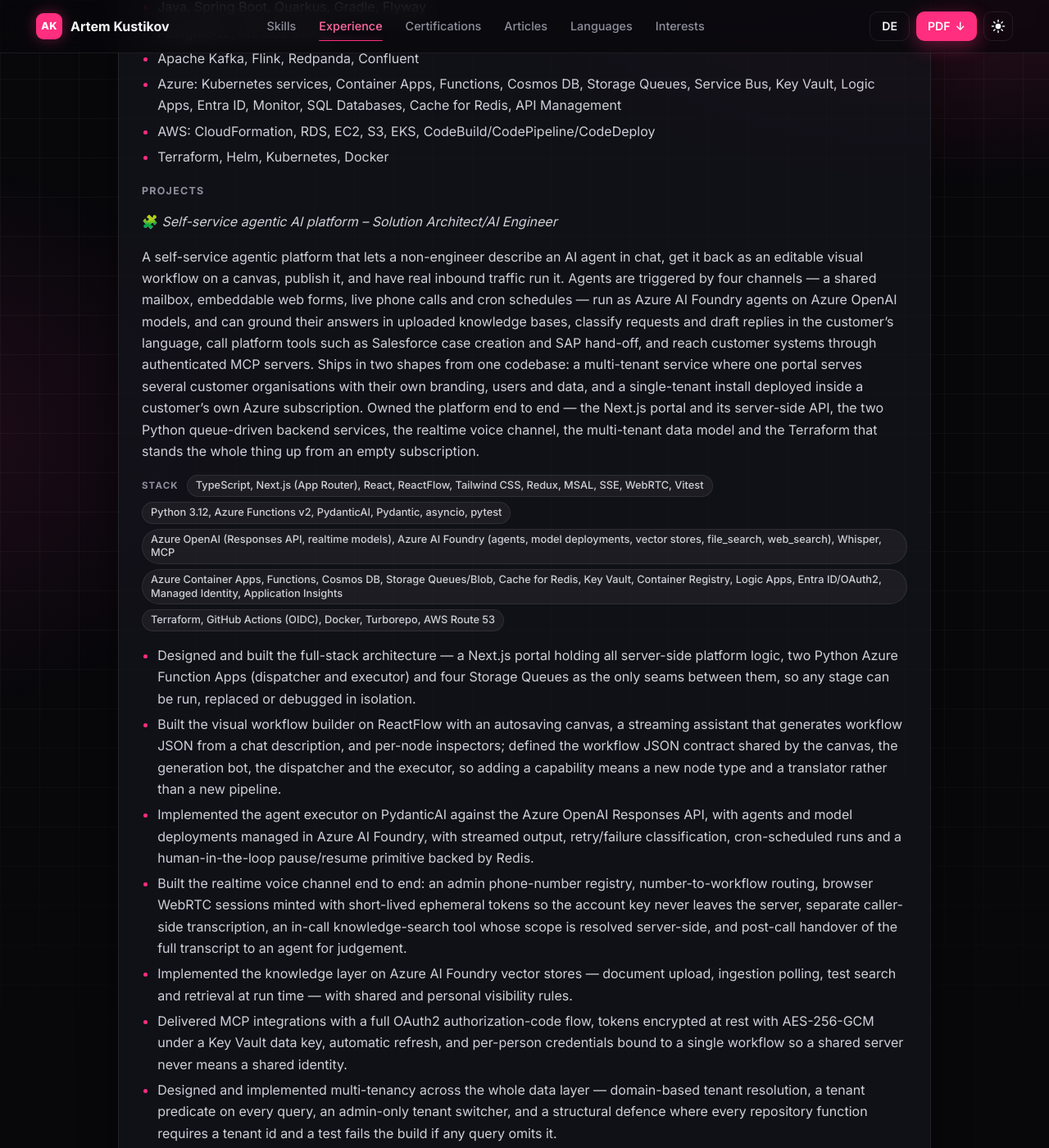
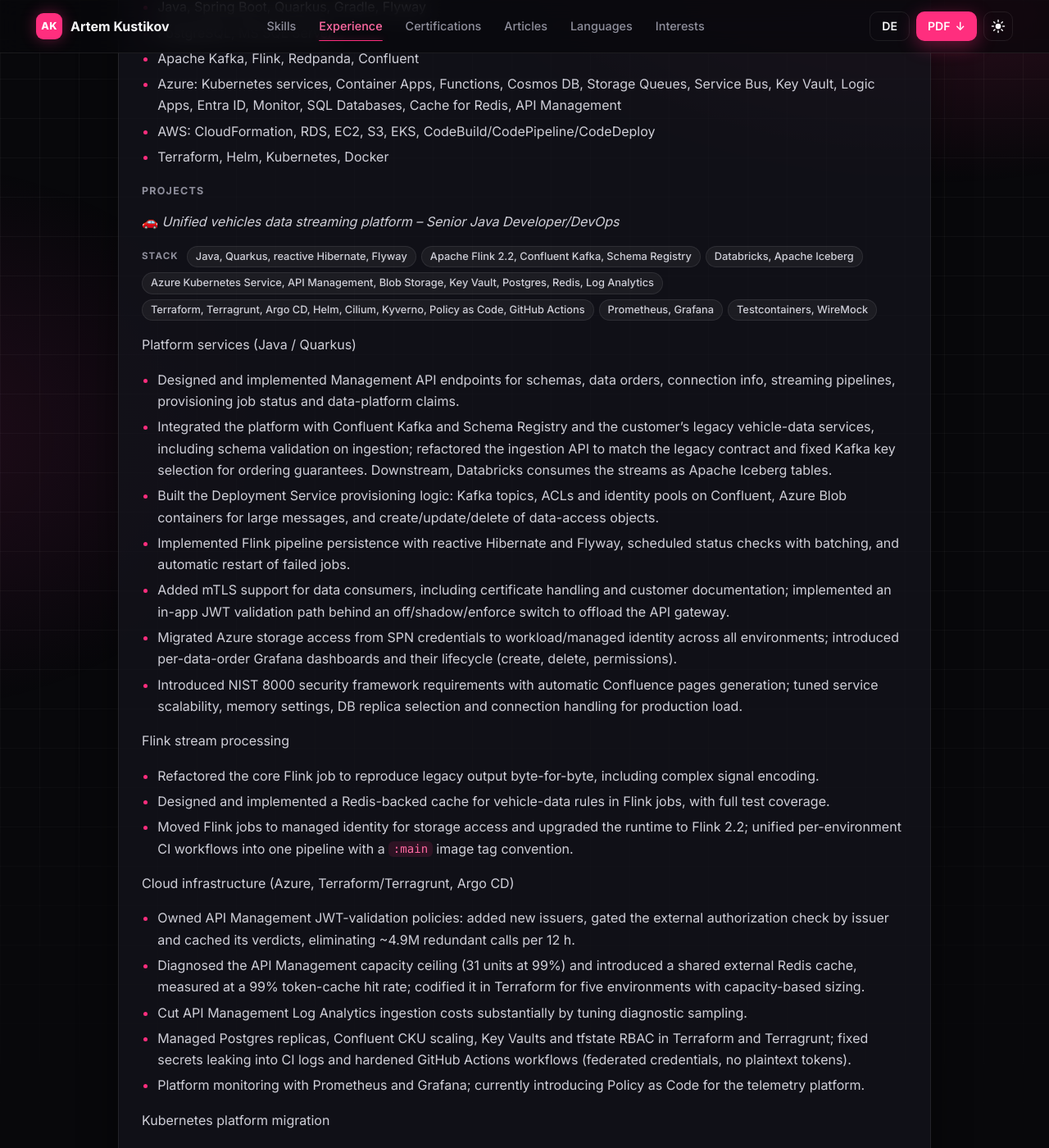
Before and after one commit to artiz/artiz.github.io, a Jekyll site: the page built from FullExperience.md, in a window 1280 px wide and 1400 px high, scrolled down 2063 px. Shown: the whole window at 82% size. Built offline with Jekyll 4.4.1, drawn with Linux system fonts in a browser that asks for light colours; our own code applies the rules of GitHub Pages for plain Markdown files; some of the changed text lies outside the part shown.

Commit message:
cv: vehicle data platform first in Reply, ongoing, new tooling
Move the unified vehicle data streaming platform to the top of the
Machine Learning Reply block in all three versions and mark it as
ongoing (06.2024-Current / Heute). Add Argo CD, Prometheus, Grafana,
Terragrunt, the Policy as Code work currently under way for the
telemetry platform, and Databricks consuming the streams as Apache
Iceberg tables. The Reply stack line picks up the same tools. Smaller
details in the project's bullets are condensed so both PDFs stay at
three pages.

Co-Authored-By: Claude Opus 5.5 <noreply@anthropic.com>
Claude-Session: https://claude.ai/code/session_013aFv84CjuUQqg1PbHJ5fBf

```diff
--- a/FullExperience.md
+++ b/FullExperience.md
@@ -62,6 +62,47 @@ Position: Principal Consultant, AI/DevOps/FullStack Software Developer
 #### Projects
 
 
+🚗 *Unified vehicles data streaming platform – Senior Java Developer/DevOps*
+
+Stack: Java, Quarkus, reactive Hibernate, Flyway • Apache Flink 2.2, Confluent Kafka, Schema Registry • Databricks, Apache Iceberg • Azure Kubernetes Service, API Management, Blob Storage, Key Vault, Postgres, Redis, Log Analytics • Terraform, Terragrunt, Argo CD, Helm, Cilium, Kyverno, Policy as Code, GitHub Actions • Prometheus, Grafana • Testcontainers, WireMock
+
+Platform services (Java / Quarkus)
+
+* Designed and implemented Management API endpoints for schemas, data orders, connection info, streaming pipelines, provisioning job status and data-platform claims.
+* Integrated the platform with Confluent Kafka and Schema Registry and the customer's legacy vehicle-data services, including schema validation on ingestion; refactored the ingestion API to match the legacy contract and fixed Kafka key selection for ordering guarantees. Downstream, Databricks consumes the streams as Apache Iceberg tables.
+* Built the Deployment Service provisioning logic: Kafka topics, ACLs and identity pools on Confluent, Azure Blob containers for large messages, and create/update/delete of data-access objects.
+* Implemented Flink pipeline persistence with reactive Hibernate and Flyway, scheduled status checks with batching, and automatic restart of failed jobs.
+* Added mTLS support for data consumers, including certificate handling and customer documentation; implemented an in-app JWT validation path behind an off/shadow/enforce switch to offload the API gateway.
+* Migrated Azure storage access from SPN credentials to workload/managed identity across all environments; introduced per-data-order Grafana dashboards and their lifecycle (create, delete, permissions).
+* Introduced NIST 8000 security framework requirements with automatic Confluence pages generation; tuned service scalability, memory settings, DB replica selection and connection handling for production load.
+
+Flink stream processing
+
+* Refactored the core Flink job to reproduce legacy output byte-for-byte, including complex signal encoding.
+* Designed and implemented a Redis-backed cache for vehicle-data rules in Flink jobs, with full test coverage.
+* Moved Flink jobs to managed identity for storage access and upgraded the runtime to Flink 2.2; unified per-environment CI workflows into one pipeline with a `:main` image tag convention.
+
+Cloud infrastructure (Azure, Terraform/Terragrunt, Argo CD)
+
+* Owned API Management JWT-validation policies: added new issuers, gated the external authorization check by issuer and cached its verdicts, eliminating ~4.9M redundant calls per 12 h.
+* Diagnosed the API Management capacity ceiling (31 units at 99%) and introduced a shared external Redis cache, measured at a 99% token-cache hit rate; codified it in Terraform for five environments with capacity-based sizing.
+* Cut API Management Log Analytics ingestion costs substantially by tuning diagnostic sampling.
+* Managed Postgres replicas, Confluent CKU scaling, Key Vaults and tfstate RBAC in Terraform and Terragrunt; fixed secrets leaking into CI logs and hardened GitHub Actions workflows (federated credentials, no plaintext tokens).
+* Platform monitoring with Prometheus and Grafana; currently introducing Policy as Code for the telemetry platform.
+
+Kubernetes platform migration
+
+* Built the Flink pipelines migration tooling (export, rewrite, import, image copy, staging purge) with resumable batches, retries and failure reporting, and shipped it to the target jumphosts.
+* Codified Cilium network policies, Kyverno-compliant resources, checkpoint storage and CI service principals for the new platform; migrated ArgoCD applications, Helm chart pins and in-cluster Postgres wiring for dev, int and pre environments.
+* Configured `externalTrafficPolicy: Local` with pod anti-affinity for load-balancer-backed APIs.
+
+Operations and quality
+
+* Led root-cause analyses of production incidents (stale ArgoCD sync, Grafana token divergence after targeted Terraform applies, soft-deleted pipelines blocking data orders) and delivered fixes with regression tests.
+* Wrote unit and integration tests (Testcontainers, WireMock), stabilised flaky suites and maintained coverage gates; kept dependencies and container images compliant with security scans (BlackDuck, ORT, OSPO findings).
+* Built operational tooling: ADX consumer-lag checker, Flink job monitor, topic partition limiter, connection checker.
+
+
 🧩 *Self-service agentic AI platform – Solution Architect/AI Engineer*
 
 A self-service agentic platform that lets a non-engineer describe an AI agent in chat, get it back as an editable visual workflow on a canvas, publish it, and have real inbound traffic run it. Agents are triggered by four channels — a shared mailbox, embeddable web forms, live phone calls and cron schedules — run as Azure AI Foundry agents on Azure OpenAI models, and can ground their answers in uploaded knowledge bases, classify requests and draft replies in the customer's language, call platform tools such as Salesforce case creation and SAP hand-off, and reach customer systems through authenticated MCP servers. Ships in two shapes from one codebase: a multi-tenant service where one portal serves several customer organisations with their own branding, users and data, and a single-tenant install deployed inside a customer's own Azure subscription. Owned the platform end to end — the Next.js portal and its server-side API, the two Python queue-driven backend services, the realtime voice channel, the multi-tenant data model and the Terraform that stands the whole thing up from an empty subscription.
```
Also changed, not shown: other parts of FullExperience.md (+0 -40 lines), GermanVersion.md (+7 -7 lines), README.md (+7 -7 lines), 2 other files.
